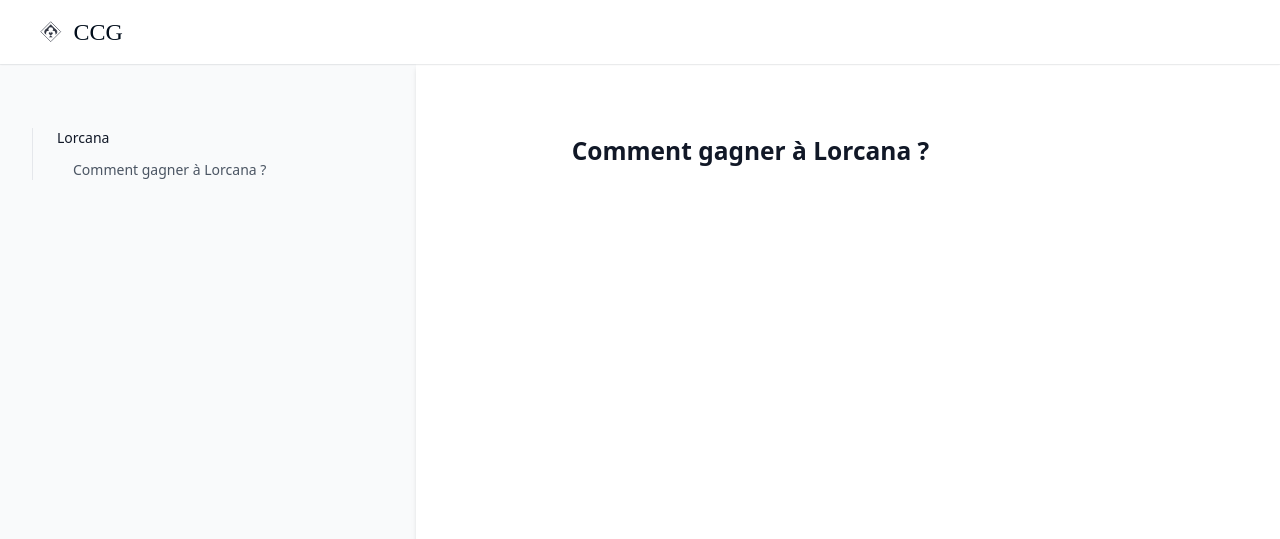
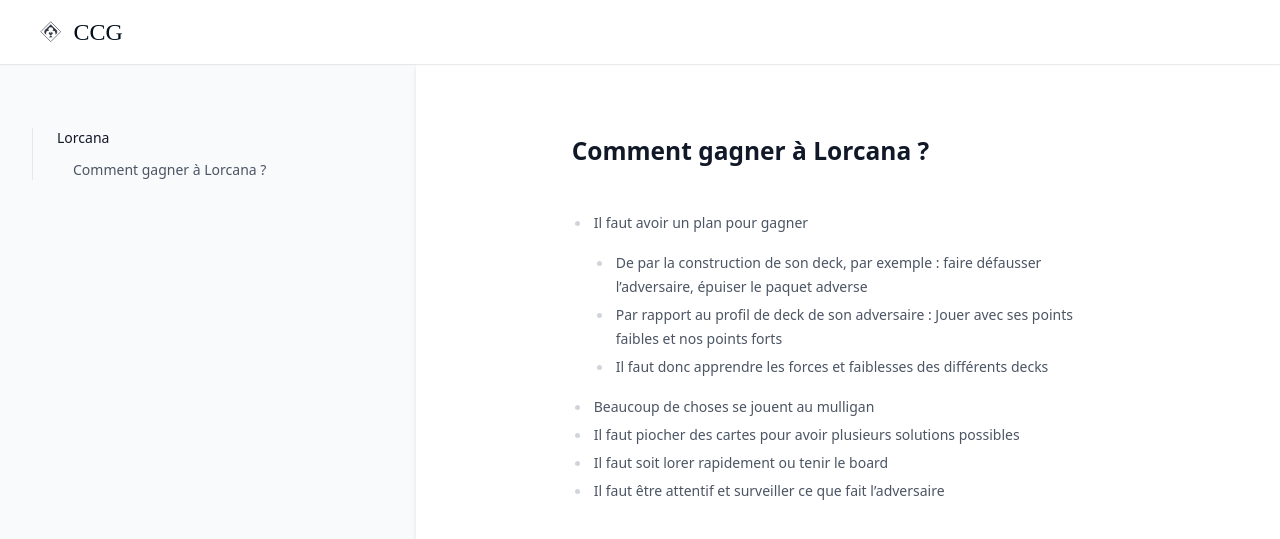
Before and after one commit to greglejeune/ebook, a Jekyll site: the page built from _tcg/lorcana.md, in a window 1280 px wide. Shown: the top 539 px of the page. Built offline with Jekyll 4.4.1, drawn with Linux system fonts in a browser that asks for light colours.

Commit message:
Update lorcana.md

```diff
--- a/_tcg/lorcana.md
+++ b/_tcg/lorcana.md
@@ -5,3 +5,12 @@ category: strategy
 ---
 
 # Comment gagner à Lorcana ?
+
+- Il faut avoir un plan pour gagner
+  - De par la construction de son deck, par exemple : faire défausser l’adversaire, épuiser le paquet adverse
+  - Par rapport au profil de deck de son adversaire : Jouer avec ses points faibles et nos points forts
+  - <span>Il faut donc apprendre les forces et faiblesses des différents decks</span>
+- Beaucoup de choses se jouent au mulligan
+- Il faut piocher des cartes pour avoir plusieurs solutions possibles
+- Il faut soit lorer rapidement ou tenir le board
+- Il faut être attentif et surveiller ce que fait l'adversaire
```
